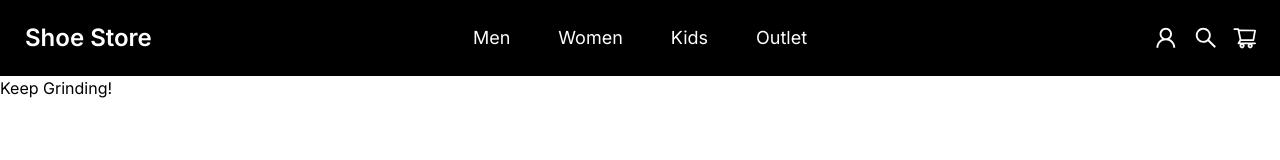
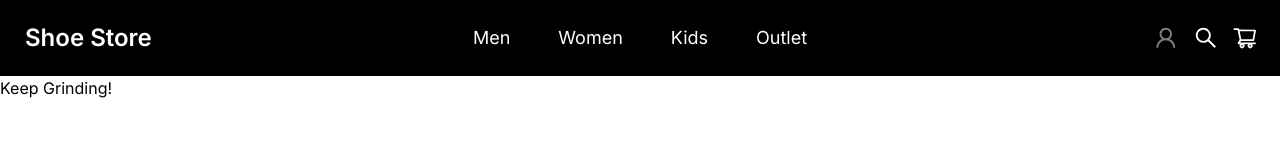
Before and after one commit to Joshlanuevo/Shoe-Store, a Next.js app: page / in a window 1280 px wide. In both pictures the pointer is over the icon 1166 px from the left and 38 px from the top of the page. Shown: the top 160 px of the page. Built offline with nearby package versions, Linux system fonts and the light colour scheme.

Commit message:
hover-added

```diff
--- a/src/app/globals.css
+++ b/src/app/globals.css
@@ -50,3 +50,7 @@ a:hover {
   color: 'white';
   cursor: 'pointer';
 }
+
+.icons:hover {
+  color: grey;
+}
--- a/src/app/page.tsx
+++ b/src/app/page.tsx
@@ -2,9 +2,9 @@ import Header from "./components/Header"
 
 export default function Home() {
   return (
-    <div>
+    <>
       <Header />
       <h1>Keep Grinding!</h1>
-    </div>
+    </>
   )
 }
```
